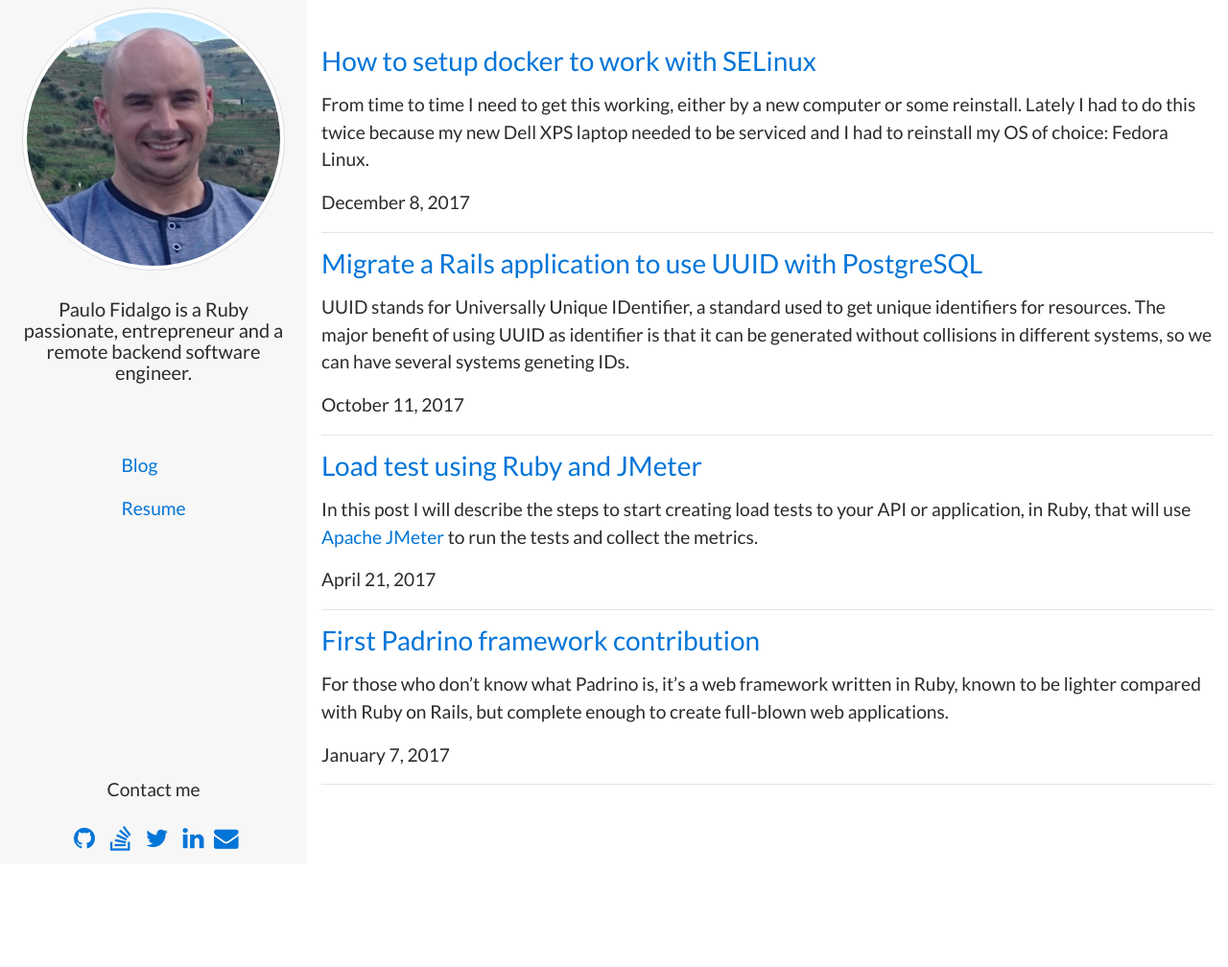
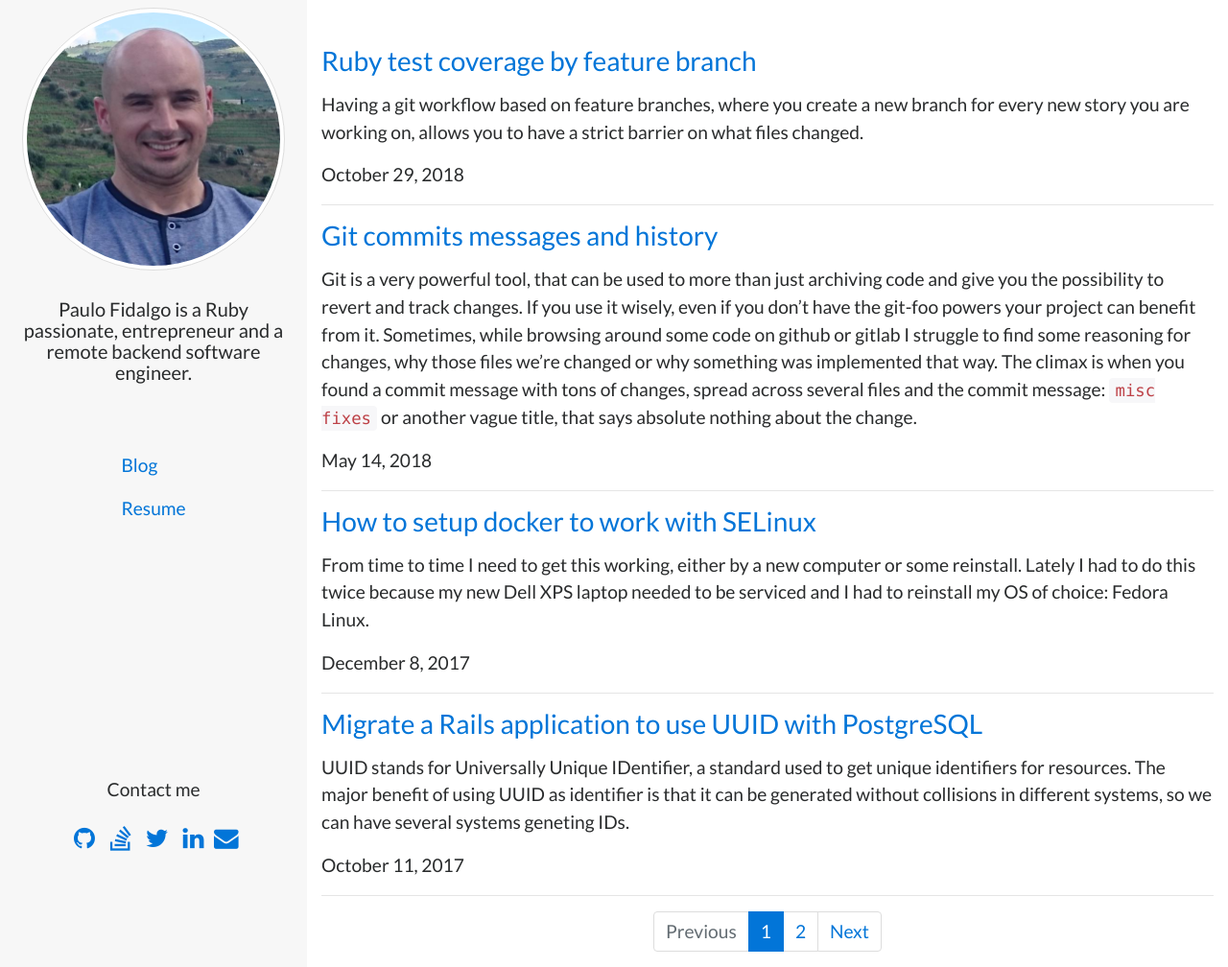
Before and after one commit to fidalgo/fidalgo.github.io, a Jekyll site: the page built from index.html, in a window 1280 px wide. Shown: the whole page at 96% size. Built offline with Jekyll 4.4.1, drawn with Linux system fonts in a browser that asks for light colours; nearby versions of some CDN libraries; the list of posts is cut into pages by our own code; before the commit the page ends 900 px from its top, so only the background shows below that.

Commit message:
Add new post about Ruby coverage
Add a new post covering Ruby coverage on git branches.
Also made the git commit message's post public.

````diff
--- a/_posts/2018-05/14-git-commits-and-history.md
+++ b/_posts/2018-05-14-git-commits-and-history.md
@@ -7,12 +7,10 @@ tags: git
 
 Git is a very powerful tool, that can be used to more than just archiving code and give you the possibility to revert and track changes.
 If you use it wisely, even if you don't have the git-foo powers your project can benefit from it.
-
 Sometimes, while browsing around some code on github or gitlab I struggle to find some reasoning for changes,
 why those files we're changed or why something was implemented that way.
-
 The climax is when you found a commit message with tons of changes, spread across several files and the commit message:
-`misc fixes`.
+`misc fixes` or another vague title, that says absolute nothing about the change.
 
 Transposing this to a company project, I believe it's even more important, because people come and go to the projects and we
 sometimes struggle to find the reasoning for changing or why the develop choose that approach instead of another one.
@@ -21,30 +19,33 @@ at review time (in the best case) or released in production and lead to unexpect
 
 So what can we do to avoid this and save precious developer hours or, for someone like me, who's very found of cheese and
 tend to forget the reasoning's after sometime?
-
-Use, what you already need to write: the commit message!
+Use, what you already need to write: ***the commit message***!
 
 # Unleash the power of the commit messages
 
 In order to make the best use the of Git utilities to work with commits history we must follow some rules. If you're not
 used to them, it may looks too overwhelming at the beginning, but after a fer commits you'll start to see the light and benefit from them. Also a good place to start enforcing these is in the code review process, including the format and content of commit messages as part of the review process.
 
-## What to include in the commit message
+What to include in the commit message?
 
-Every commit message should answer three simple questions: Why? How? What?
+Every commit message should answer three simple questions:
+- Why?
+- How?
+- What?
 
-### Why this change is needed?
+**Why this change is needed?**
 
 This change may fix a bug, add a feature, improve performance, reliability, stability, readability, etc.
 This information will help the reviewer or person looking through the project history to identify the reason that lead to the code change.
 
-### How this change will fulfil his purpose?
+**How this change will fulfil his purpose?**
 
 High level description of what have been done and what approach was taken to fulfil the requirements. If there's alternative approaches that we're tried and failed, I like to enumerate them along with their downsides to better justify the approach taken.
 
-### What will this change affect the system?
+**What will this change affect the system?**
 
 What are the side-effects of this change.
+
 
 # The format of the commit messages
 
@@ -63,66 +64,101 @@ In this section I will give an example of what is considered a good commit messa
 
 you may wonder that the last line means, but if you use GitHub or GitLab you can use `Issue #1` to mention the issue that this commit is related or `Closes #1` to state that this commit will fix and close the issue, Make sure you search for the available commands from your provider.
 
-# Reasoning about some conventions here
+## Reasoning about some conventions here
 
-## 50 chars summary
+**50 chars summary**
 
-  This will be converted as the Pull/Merge request title, also allow to quickly identify the changes
+This will be converted as the Pull/Merge request title, also allow to quickly identify the changes
 
-## Empty line after summary
+**Empty line after summary**
 
-  That's the obvious separation between the title and the body
+That's the obvious separation between the title and the body
 
-## 72 char lines
+**72 char lines**
 
 -   `git log` does not do any special special wrapping of the commit messages. With an 80 char terminal, we'll have to have room for identation.
 -   GitHub/GitLab don't break lines
 -   An exception to this rule can be applied when quoting something or other text with a _special_ formatting.
 
-## Use of the imperative
+**Use of the imperative**
 
 Because it matches  with commit messages generated by commands like `git merge` and `git revert` and consistency is a odd thing.
 
-# Useful tips for a sane commit history
+## Useful tips for a sane commit history
 
-## Never user git commit -m
+**Never user git commit -m**
+
   This way, you will ever have an proper editor window
 
-## Never mix two changes in the same commit
+**Never mix two changes in the same commit**
 
   If your commit addresses one issue, solve that issue in only one commit, if you need other changes, add as much commit messages as you need. For example if an issue needs an updated on you dependencies, add one commit to update it and then another to address the issue. Remember that in Git history, like the real world, order is important.
 
-## Make sure every commit is green
+**Make sure every commit is green**
 
   Every commit should pass you CI,
 
-## Use squash and fixup
+**Use squash and fixup**
 
 By the sum of the previous two, sometimes we need to have intermediary commits with smaller changes or experiments. It's OK to have them, but remember to squash or fixup them, before the Pull/Merge Request.
 
 
-# Bonus content
+## Bonus content
 
-## How to squash commits
+**Use the force... but with care**
+
+When you need to do a `push` with `--force` to override some changes, make sure you use `--force-with-lease` to update the branch with possible changes from others, otherwise you will
+override your teammate's work with your command.
+
+**How to squash commits**
+
+Imagine that you have three temporary commits and want to merge all the changes in one commit with a single message. You start with:
+
+`git rebase -i HEAD~3`
+
+meaning you want to interactively (`-i`) change the last three commits. At this point you'll get:
+
+```
+pick abfc1db01f Fix test case
+pick 70e3d1ea9d Fix typo
+pick b54e5706e7 Improve documentation
+
+# Rebase 4b010b0815..3e46cf7533 onto 4b010b0815 (3 commands)
+#
+# Commands:
+# p, pick = use commit
+# r, reword = use commit, but edit the commit message
+# e, edit = use commit, but stop for amending
+# s, squash = use commit, but meld into previous commit
+# f, fixup = like "squash", but discard this commit's log message
+# x, exec = run command (the rest of the line) using shell
+# d, drop = remove commit
+#
+# These lines can be re-ordered; they are executed from top to bottom.
+#
+# If you remove a line here THAT COMMIT WILL BE LOST.
+#
+# However, if you remove everything, the rebase will be aborted.
+#
+# Note that empty commits are commented out
+
+```
+
+So you'll change the comman from `pick` to `squash` (`s`) or `fixup` (`f`) if you want to discard the commit messages. After saving you'll have an editor to input your commit message and _voilá_.
+
+If you have pushed the commits to your remote (server), you'll need to do a `--force-with-lease` to override the old commits.
 
 
-## How to configure Vim as your git editor and enforce this rules
+**How to configure Vim as your git editor and enforce this rules**
 
 Add the editor to the core section of your `.gitconfig` file:
 
 ```
 [core]
-        editor = vim
+  editor = vim
 ```
-
-### Use Vim as git editor
-
-### Configure vim
 
 Personally I would recommend to use vim-fugitive plugin, but adding this line to your `.vimrc` also work as a minimalist solution:
 `autocmd Filetype gitcommit setlocal spell textwidth=72`
 
-To know more about vim-fugitive check it's page at https://github.com/tpope/vim-fugitive
-
-
-<https://github.com/mozilla/pdf.js/wiki/Squashing-Commits>
+To know more about vim-fugitive check [it's page](https://github.com/tpope/vim-fugitive)
--- /dev/null
+++ b/_posts/2018-10-29-ruby-branch-coverage.md
@@ -0,0 +1,61 @@
+---
+layout: post
+title: Ruby test coverage by feature branch
+subtitle: How to get your current feature branch coverage test
+tags: ruby tests coverage git branch
+---
+
+Having a git workflow based on feature branches, where you create a new branch for every new story you are working on, allows you to have
+a strict barrier on what files changed.
+
+But, when you have a global coverage ratio, it's it's hard to know if you're working torwards increasing this ratio or making sure that every line (or critical parts)
+are covered by tests.
+
+When coding in Ruby, the usual suspect for coverage reports is [SimpleCov](https://github.com/colszowka/simplecov).
+
+I won't digg in SimpleCov features or in setup, as it's best described in the project page, but how do we get the branch coverage as promised?
+
+# Configure SimpleCov to include a branch coverage report
+
+We start with your  helper file, like the documentation states:
+
+```ruby
+require 'simplecov'
+SimpleCov.start 'rails'
+```
+
+Assuming the _reference_ branch is `master`, we want to report all the files that changed in current branch, against `master` branch.
+On way to achieve it, is to create an helper that would run a `git diff` command and gather the output. So we'll end up with a configuration similar to this:
+
+```ruby
+require 'simplecov'
+
+class GitBranchFiles
+  class << self
+    def include?(filename)
+      @changed_files ||= git_branch_changed_files
+      @changed_files.include?(filename)
+    end
+
+    private
+
+    def git_branch_changed_files
+      `git diff --name-only master`.split(/\n/).map do |file|
+        file_path = Pathname.new(Rails.root + file)
+        file_path.to_s if file_path.extname =~ /.rb/
+      end.compact
+    end
+  end
+end
+
+
+SimpleCov.start('rails') do
+  add_group 'Current Branch' do |source_file
+    GitBranchFiles.include?(source_file.filename)
+  end
+end
+
+
+```
+
+After running your tests you'll have a new tab with the changed files of your current branch, where you can check the coverage and improve it if necessary.
````
